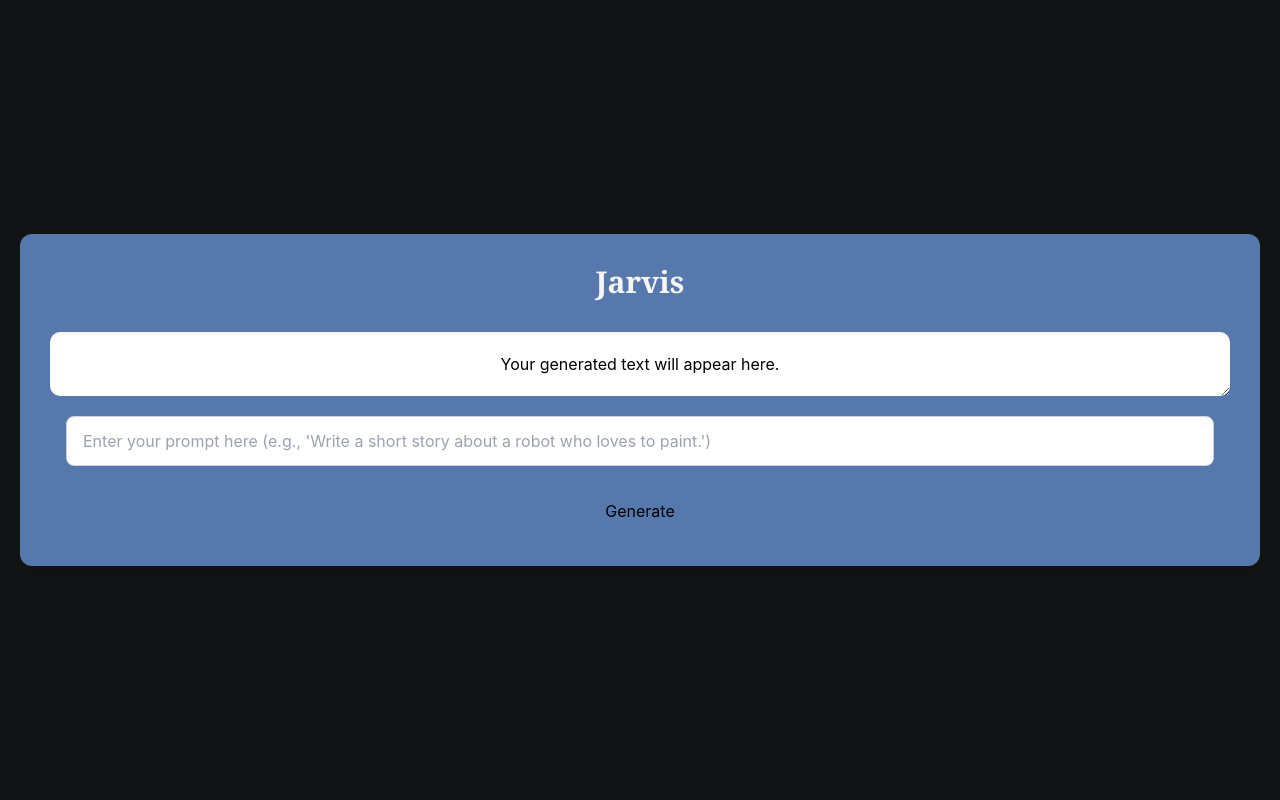
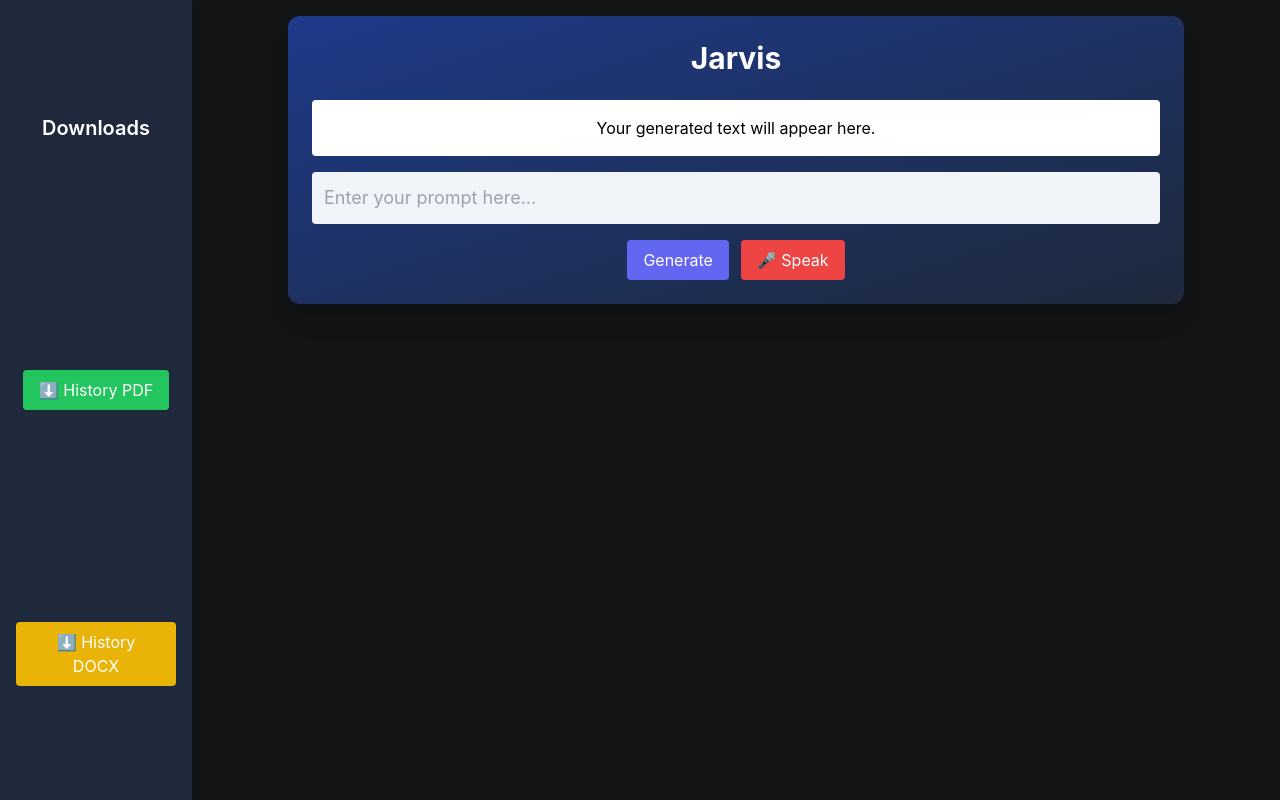
Before and after one commit to Khada-Suryakiran/Jarvis, a Flask app: page / in a window 1280 px wide. Run offline with Flask 3, Linux system fonts and the light colour scheme; some libraries are stand-ins or nearby versions.

Commit message:
Update index.html

```diff
--- a/templates/index.html
+++ b/templates/index.html
@@ -1,151 +1,74 @@
 <!DOCTYPE html>
 <html lang="en">
 <head>
-    <meta charset="UTF-8">
-
+  <meta charset="UTF-8" />
   <title>Jarvis</title>
   <script src="https://cdn.tailwindcss.com"></script>
   <style>
-        /* Custom styles for Inter font and basic layout */
     body {
       font-family: 'Inter', sans-serif;
-            display: flex;
-            flex-direction: column;
-            align-items: center;
-            justify-content: center;
-            min-height: 100vh;
-            background-color: #131415; /* Light blue-gray background */
-            padding: 20px;
-        }
-        .container {
-
-            padding: 30px;
-            border-radius: 12px;
-            box-shadow: 0 10px 25px rgba(0, 0, 0, 0.1);
-            animation: backgrondcolor 3s infinite alternate;
-            max-height: 900px;
-            max-width: 900px;
-            text-align: center;
-        }
-        @keyframes backgrondcolor {
-            0% {
-                background-color: #3b82f6;
-            }
-            50%{
-                background-color: #64748b;
-            }
-            100% {
-                background-color: #334155;
-            }
-        }
-        input[type="text"] {
-            border: 1px solid #cbd5e1; /* Light gray border */
-            padding: 12px 16px;
-            border-radius: 8px;
-            width: calc(100% - 32px); /* Full width minus padding */
-            margin-top: 20px;
-            margin-bottom: 20px;
-            font-size: 16px;
-            outline: none;
-            transition: border-color 0.3s ease;
-        }
-        input[type="text"]:focus {
-            border-color: #3b82f6; /* Blue focus border */
-        }
-        button {
-
-                padding: 12px 24px;
-                border-radius: 10px; /* Remove rounding */
-                border: none;
-                cursor: pointer;
-                width: 200px;
-                height: 50px;
-                box-sizing: 20px;
-                font-size: 16px;
-                font-weight: 40px;
-
     }
 
-        button:hover {
-            background-color: #2563eb; /* Darker blue on hover */
-            transform: translateY(-2px);
-        }
-        button:active {
-            transform: translateY(0);
-        }
-#output-container {
-    max-height: 60vh;         /* Make it relative to viewport height */
-    overflow-y: auto;
-    padding: 20px;
-    width: 100%;
-    box-sizing: border-box;
-    resize: vertical;          /* Optional: allow manual resize */
-    background-color: white;  /* or whatever background you like */
-    border-radius: 10px;
+    .output-entry-prompt {
+      margin-bottom: 15px;
+      padding-bottom: 15px;
+      border-bottom: 1px dashed #cbd5e1;
     }
 
+    .user-line, .bot-line {
+      display: flex;
+      align-items: center;
+      gap: 10px;
+      margin-bottom: 8px;
+    }
 
-        .output-entry-prompt { /* Style for each individual output */
-            margin-bottom: 15px;
-
-            padding-bottom: 15px;
-            border-bottom: 1px dashed #cbd5e1; /* Separator between entries */
-        }
-        .output-entry-text { /* Style for each individual output */
-            margin-bottom: 15px;
-            text-align: right;
-            padding-bottom: 15px;
-            border-bottom: 1px dashed #cbd5e1; /* Separator between entries */
-        }
-        .output-entry:last-child {
-            border-bottom: none; /* No border for the last entry */
-            margin-bottom: 0;
-            padding-bottom: 0;
-        }
-        .lft{
-            display: flex;
-            text-align: left;
-        }
-        .rgt{
-            display: flex;
-            justify-content: right;
-
-            text-align: center;
-        }
-        .output-entry strong {
-            color: #1a202c; /* Darker color for prompt */
-            display: block;
-            margin-bottom: 5px;
-        }
-        img{
+    img {
       max-width: 26px;
       max-height: 22px;
+    }
 
-        }
     #loading {
-            display: none; /* Hidden by default */
-            margin-top: 20px;
-            font-size: 16px;
-            color: #060607; /* Gray text color */
+      display: none;
+      margin: 10px 0;
+      font-style: italic;
     }
   </style>
 </head>
-<body>
 
-    <div class="container">
-        <h1 class="text-3xl font-serif font-bold text-stone-100 mb-6 ">Jarvis</h1>
-        <div id="output-container" class="mt-8 p-5 rounded-lg shadow-inner">
-            <p>Your generated text will appear here.</p>
+<body class="overflow-x-hidden bg-[#131415] text-white">
+  <div class="flex flex-col lg:flex-row min-h-screen">
+
+    <!-- Sidebar -->
+    <div class="w-full lg:w-48 bg-[#1e293b] p-4 flex lg:flex-col flex-row gap-2 lg:gap-4 justify-around items-center shadow-md sticky top-0 z-10">
+      <h2 class="text-xl font-semibold mb-2 lg:mb-4">Downloads</h2>
+
+      <button onclick="download('pdf')" class="bg-green-500 hover:bg-green-600 px-4 py-2 rounded text-white w-full lg:w-auto">⬇️ History PDF</button>
+      <button onclick="download('docx')" class="bg-yellow-500 hover:bg-yellow-600 px-4 py-2 rounded text-white w-full lg:w-auto">⬇️ History DOCX</button>
     </div>
-        <div id="loading">Generating...</div>
 
-        <input type="text" id="input" placeholder="Enter your prompt here (e.g., 'Write a short story about a robot who loves to paint.')">
-        <button id="generateButton">Generate</button>
+    <!-- Main -->
+    <div class="flex-1 p-4 overflow-y-auto">
+      <div class="max-w-4xl mx-auto bg-gradient-to-br from-blue-900 to-slate-800 p-6 rounded-xl shadow-xl">
+        <h1 class="text-3xl font-bold text-center mb-6">Jarvis</h1>
 
+        <div id="output-container" class="overflow-y-auto max-h-[45vh] bg-white text-black p-4 rounded mb-4">
+          <p class="text-center">Your generated text will appear here.</p>
+        </div>
+
+        <div id="loading" class="text-center text-white">Generating...</div>
+
+        <input type="text" id="input" placeholder="Enter your prompt here..."
+          class="w-full p-3 rounded bg-slate-100 text-black text-lg outline-none" />
+
+        <div class="flex flex-wrap justify-center mt-4 gap-3">
+          <button id="generateButton" class="bg-indigo-500 hover:bg-indigo-600 px-4 py-2 rounded text-white">Generate</button>
+          <button onclick="startListening()" class="bg-red-500 hover:bg-red-600 px-4 py-2 rounded text-white">🎤 Speak</button>
+        </div>
+      </div>
+    </div>
   </div>
 
   <script>
-    document.addEventListener('DOMContentLoaded', () => {
     const inputField = document.getElementById('input');
     const generateButton = document.getElementById('generateButton');
     const outputContainer = document.getElementById('output-container');
@@ -153,72 +76,97 @@
 
     generateButton.addEventListener('click', async () => {
       const promptText = inputField.value.trim();
-            if (!promptText) {
-                const errorMessage = document.createElement('div');
-                errorMessage.classList.add('output-entry');
-                errorMessage.innerHTML = `<strong>Prompt:</strong> (Empty)<br>Please enter a prompt!`;
-                outputContainer.prepend(errorMessage);
-                inputField.value = '';
-                return;
-            }
+      if (!promptText) return;
 
       loadingDiv.style.display = 'block';
       generateButton.disabled = true;
 
       try {
-                const response = await fetch('/generate', {
+        const res = await fetch('/generate', {
           method: 'POST',
-                    headers: {
-                        'Content-Type': 'application/json'
-                    },
+          headers: { 'Content-Type': 'application/json' },
           body: JSON.stringify({ text: promptText })
         });
-
-                if (!response.ok) {
-                    const errorData = await response.json();
-                    throw new Error(errorData.error || `HTTP error! status: ${response.status}`);
-                }
-
-                const data = await response.json();
-
-                const newOutputEntry = document.createElement('div');
-                newOutputEntry.classList.add('output-entry-prompt');
-                newOutputEntry.innerHTML = `
-                    <div style="text-align: left; margin-bottom: 10px;display: flex;">
-                        <img src="/static/userr.png" style="vertical-align: middle; margin-right: 5px; max-width: 24px;" /> ${promptText}
-                    </div>
-                    <div style="text-align: justify; margin-bottom: 15px;justify-content: right;display: flex;">
-                        <div>${data.generated_text}</div><img src="/static/bot.png" style="vertical-align: middle; margin-left: 5px; max-width: 24px;" />
-
-                    </div>
-                `;
+        const data = await res.json();
 
         if (outputContainer.querySelector('p')) {
           outputContainer.querySelector('p').remove();
         }
 
-                outputContainer.append(newOutputEntry);
+        const div = document.createElement('div');
+        div.classList.add('output-entry-prompt');
+
+        const escapedPrompt = promptText.replace(/"/g, '&quot;').replace(/'/g, '&#39;');
+        const escapedResponse = data.generated_text.replace(/"/g, '&quot;').replace(/'/g, '&#39;');
+
+        div.innerHTML = `
+          <div class="user-line">
+            <img src="/static/userr.png" alt="User" />
+            ${promptText}
+          </div>
+          <button onclick="speakOut(this)" data-text="${escapedPrompt}" class="text-sm text-blue-700 hover:underline mt-1 mb-2">🔊</button>
+          <div class="bot-line" style="justify-content: flex-end;">
+            <div style="text-align: justify;">${data.generated_text}</div>
+            <img src="/static/bot.png" alt="Bot" />
+          </div>
+          <button onclick="speakOut(this)" data-text="${escapedResponse}" class="text-sm text-blue-700 hover:underline">🔊</button>
+          <div class="text-xs text-right text-gray-600 mt-2">${data.timestamp}</div>
+        `;
+        outputContainer.appendChild(div);
         inputField.value = '';
-
       } catch (error) {
         console.error('Error:', error);
-                const errorEntry = document.createElement('div');
-                errorEntry.classList.add('output-entry');
-                errorEntry.innerHTML = `<strong>Prompt:</strong> ${promptText}<br>Error: Could not generate text. ${error.message}`;
-                outputContainer.append(errorEntry);
       } finally {
         loadingDiv.style.display = 'none';
         generateButton.disabled = false;
       }
     });
 
-        inputField.addEventListener('keypress', (event) => {
-            if (event.key === 'Enter') {
-                generateButton.click();
+    inputField.addEventListener('keypress', (e) => {
+      if (e.key === 'Enter') generateButton.click();
+    });
+
+    function speakOut(el) {
+      const text = el.dataset.text || el;
+      const utterance = new SpeechSynthesisUtterance(text);
+      speechSynthesis.cancel();
+      speechSynthesis.speak(utterance);
     }
+
+    async function generateAudio() {
+      const prompt = inputField.value;
+      const res = await fetch('/generate-audio', {
+        method: 'POST',
+        headers: { 'Content-Type': 'application/json' },
+        body: JSON.stringify({ text: prompt })
       });
-    });
+      const blob = await res.blob();
+      const audioUrl = URL.createObjectURL(blob);
+      const audio = new Audio(audioUrl);
+      audio.play();
+    }
+
+    function download(type) {
+      const url = type === 'pdf' ? '/download-pdf' : '/download-docx';
+      window.location.href = url;
+    }
+
+    function startListening() {
+      const recognition = new (window.SpeechRecognition || window.webkitSpeechRecognition)();
+      recognition.lang = 'en-US';
+      recognition.interimResults = false;
+      recognition.maxAlternatives = 1;
+
+      recognition.onresult = (event) => {
+        inputField.value = event.results[0][0].transcript;
+      };
+
+      recognition.onerror = (event) => {
+        console.error("Speech recognition error", event.error);
+      };
+
+      recognition.start();
+    }
   </script>
-
 </body>
 </html>
```
Lines whose indentation alone changed are shown as unchanged.
